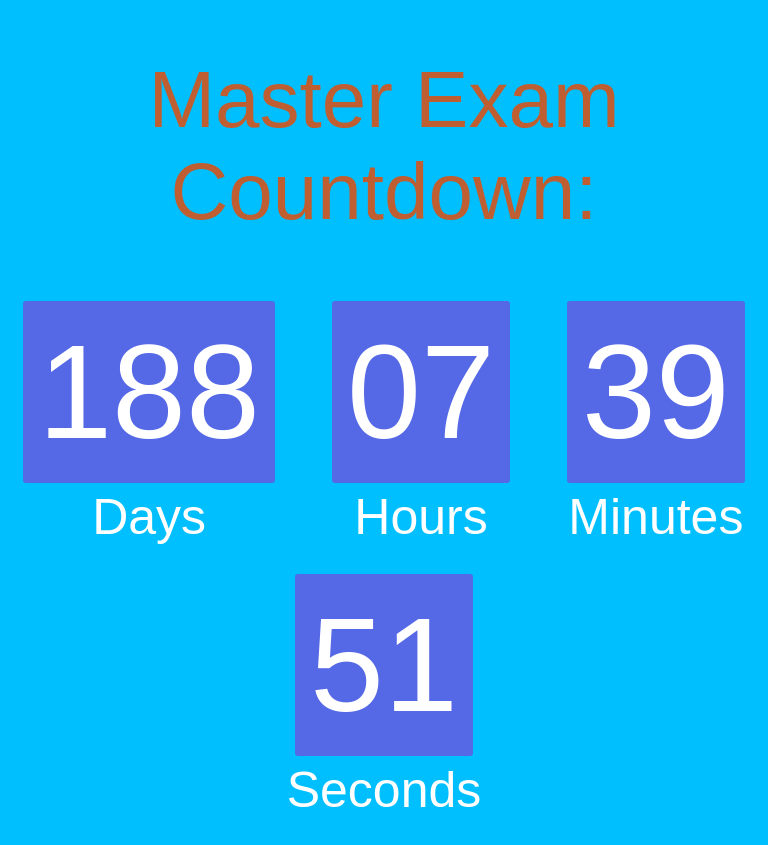
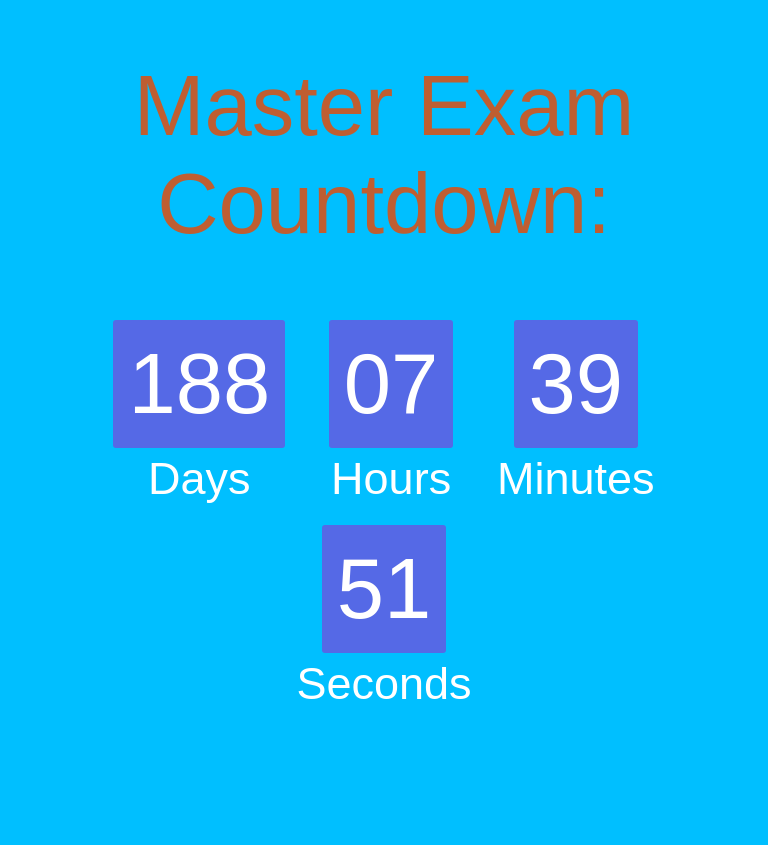
Before and after one commit to tsadr/im, a PHP site: page / in a window 768 px wide. After the commit the page ends 699 px from the top, so only its background shows below. Run offline with PHP 8.4, Linux system fonts and the light colour scheme.

Commit message:
fix for mobile devices(last)

```diff
--- a/css/style.css
+++ b/css/style.css
@@ -43,7 +43,18 @@ h1{
   display: flex;
   align-items: center;
 }
-@media (max-width: 1000px) and (min-width: 300px) {
+@media (max-width: 800px) and (min-width: 700px) {
+  h1 {
+	font-size:85px;
+  }
+  #clockdiv{
+	font-size:85px;
+  }
+  .smalltext{
+	font-size: 45px;
+  }
+}
+@media (max-width: 1000px) and (min-width: 801px) {
   h1 {
 	font-size:80px;
   }
```
